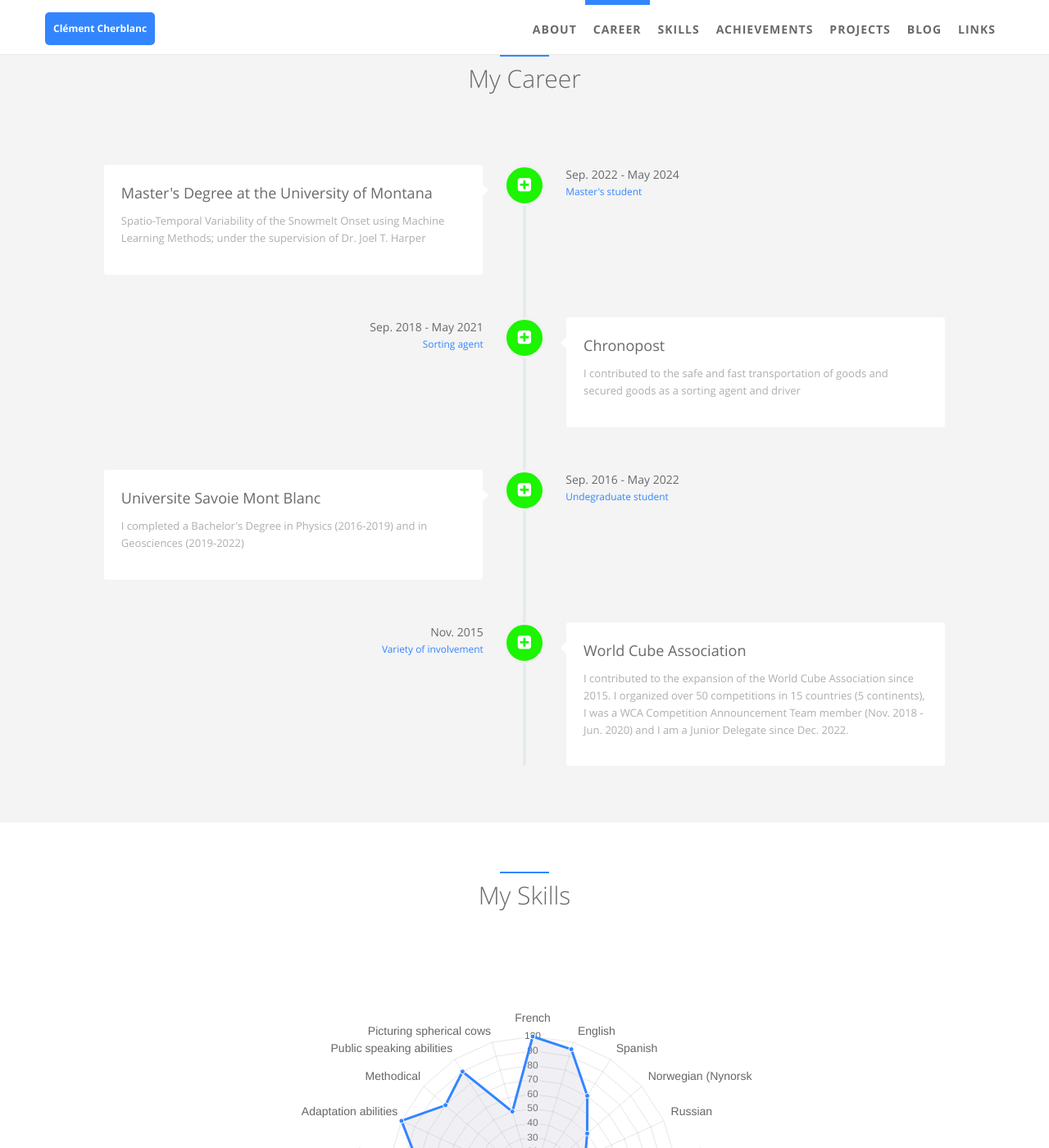
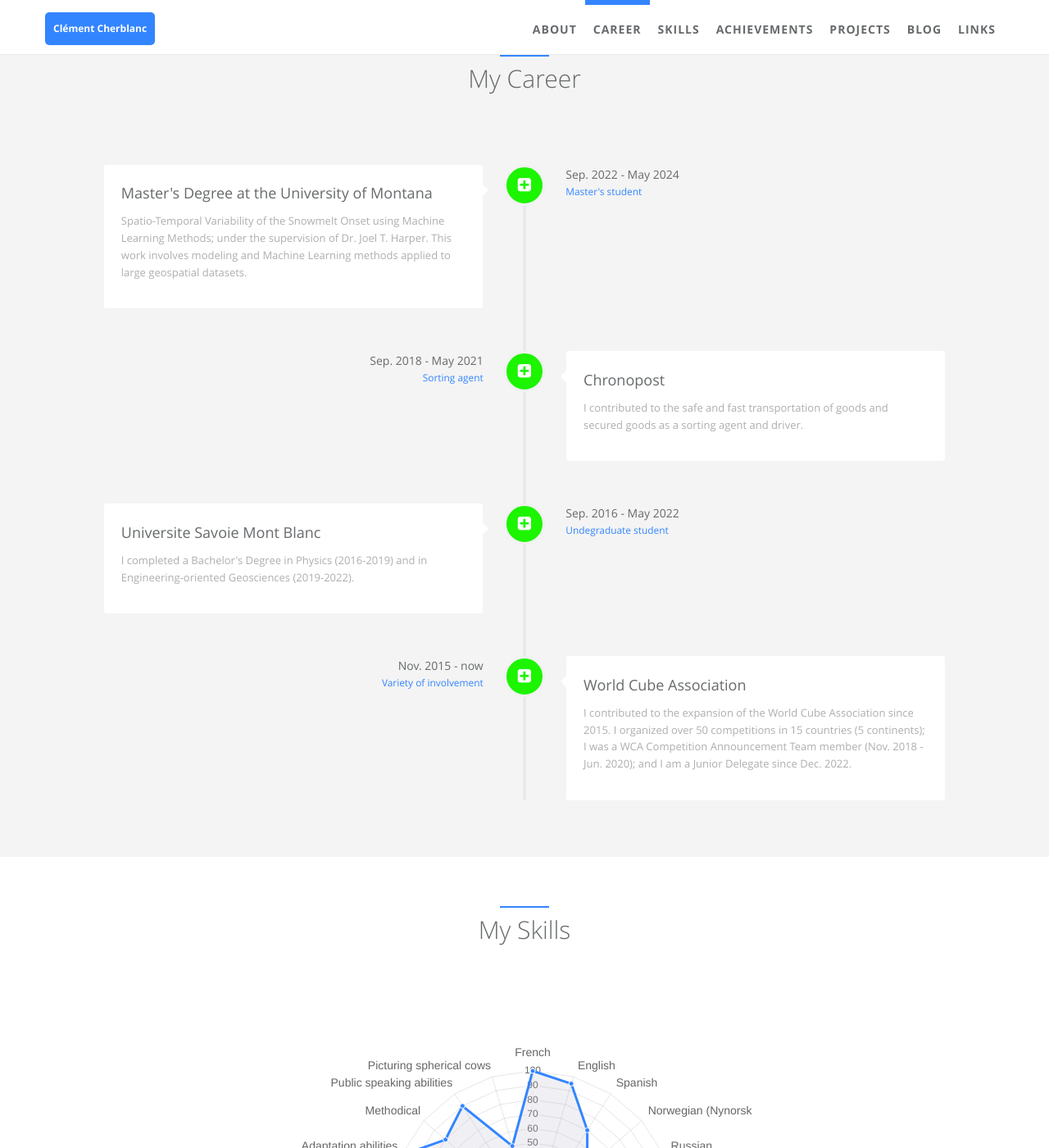
Before and after one commit to ClemAntarctica/ClemAntarctica.github.io, a Jekyll site: the page built from index.html, in a window 1280 px wide and 1400 px high, scrolled down 883 px. Shown: the whole window at 82% size. Built offline with Jekyll 4.4.1, drawn with Linux system fonts in a browser that asks for light colours.

Commit message:
Add files via upload

```diff
--- a/_data/index/careers.yml
+++ b/_data/index/careers.yml
@@ -3,7 +3,7 @@
 - name:
     detail: "Master's Degree at the University of Montana"
   desc:
-    detail: "Spatio-Temporal Variability of the Snowmelt Onset using Machine Learning Methods; under the supervision of Dr. Joel T. Harper"
+    detail: "Spatio-Temporal Variability of the Snowmelt Onset using Machine Learning Methods; under the supervision of Dr. Joel T. Harper. This work involves modeling and Machine Learning methods applied to large geospatial datasets."
   date:
     detail: Sep. 2022 - May 2024
   job:
@@ -14,7 +14,7 @@
 - name:
     detail: Chronopost
   desc:
-    detail: I contributed to the safe and fast transportation of goods and secured goods as a sorting agent and driver
+    detail: I contributed to the safe and fast transportation of goods and secured goods as a sorting agent and driver.
   date:
     detail: Sep. 2018 - May 2021
   job:
@@ -25,7 +25,7 @@
 - name:
     detail: Universite Savoie Mont Blanc
   desc:
-    detail: I completed a Bachelor's Degree in Physics (2016-2019) and in Geosciences (2019-2022)
+    detail: I completed a Bachelor's Degree in Physics (2016-2019) and in Engineering-oriented Geosciences (2019-2022).
   date:
     detail: Sep. 2016 - May 2022
   job:
@@ -36,9 +36,9 @@
 - name:
     detail: World Cube Association
   desc:
-    detail: "I contributed to the expansion of the World Cube Association since 2015. I organized over 50 competitions in 15 countries (5 continents), I was a WCA Competition Announcement Team member (Nov. 2018 - Jun. 2020) and I am a Junior Delegate since Dec. 2022."
+    detail: "I contributed to the expansion of the World Cube Association since 2015. I organized over 50 competitions in 15 countries (5 continents); I was a WCA Competition Announcement Team member (Nov. 2018 - Jun. 2020); and I am a Junior Delegate since Dec. 2022."
   date:
-    detail: Nov. 2015
+    detail: Nov. 2015 - now
   job:
     detail: Variety of involvement
   icon: fa-plus-square
```
